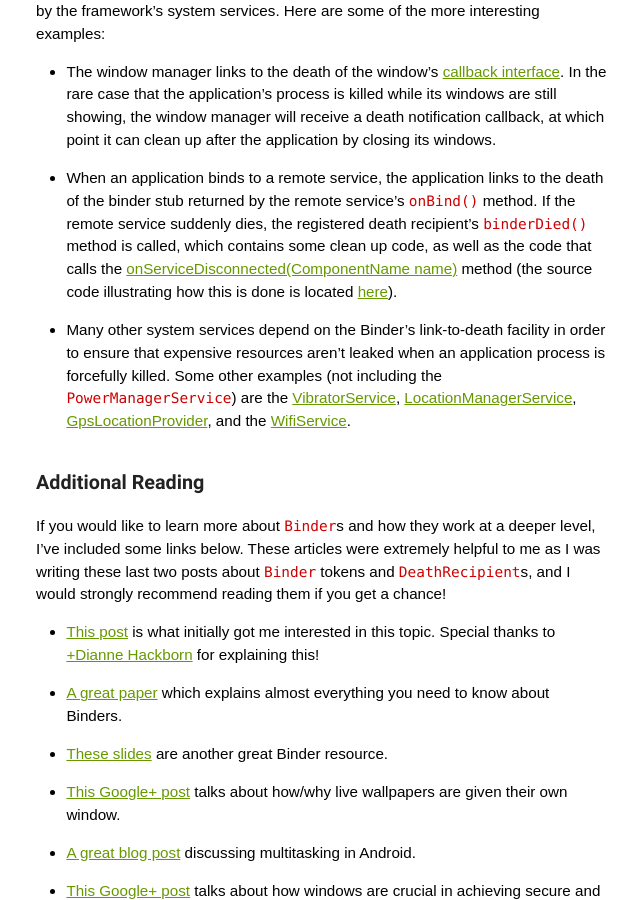
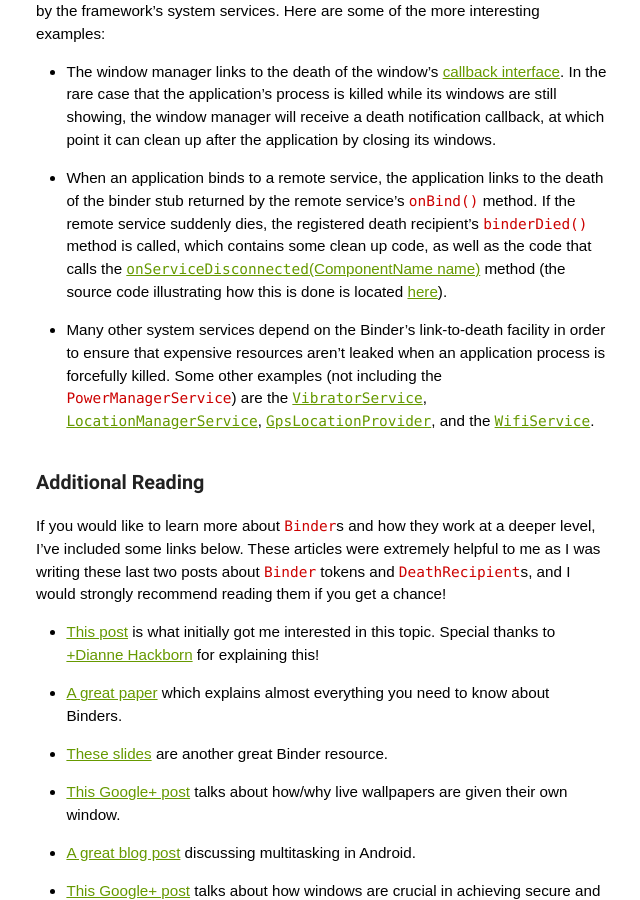
Before and after one commit to alexjlockwood/AndroidDesignPatterns, a Jekyll site: the page built from _posts/2013-08-05-binders-and-death-recipients.md, in a window 1280 px wide and 900 px high, scrolled down 3625 px. Shown: the whole window, without its empty margins (248-888 px from the left). Built offline with Jekyll 4.4.1, drawn with Linux system fonts in a browser that asks for light colours; some web fonts are replaced; Markdown is read by kramdown in place of the engine named in the settings; comment, search, counter and statistics services are not loaded.

Commit message:
Updated inline code

```diff
--- a/_posts/2013-08-05-binders-and-death-recipients.md
+++ b/_posts/2013-08-05-binders-and-death-recipients.md
@@ -35,24 +35,24 @@
 
 As it turns out, this task is made easy using the `Binder`'s "link-to-death" facility, which allows a process to get a callback when another process hosting a binder object goes away. In Android, any process can receive a notification when another process dies by taking the following steps:
 
-  1. First, the process creates a <a href="http://developer.android.com/reference/android/os/IBinder.DeathRecipient.html">DeathRecipient</a>
+  1. First, the process creates a <a href="http://developer.android.com/reference/android/os/IBinder.DeathRecipient.html">`DeathRecipient`</a>
      callback object containing the code to be executed when the death notification arrives.
 
   2. Next, it obtains a reference to a `Binder` object that lives in another process and calls its
-     <a href="http://developer.android.com/reference/android/os/Binder.html#linkToDeath(android.os.IBinder.DeathRecipient, int)">linkToDeath(IBinder.DeathRecipient recipient, int flags)</a>,
+     <a href="http://developer.android.com/reference/android/os/Binder.html#linkToDeath(android.os.IBinder.DeathRecipient, int)">`linkToDeath(IBinder.DeathRecipient recipient, int flags)`</a>,
      passing the `DeathRecipient` callback object as the first argument.
 
   3. Finally, it waits for the process hosting the `Binder` object to die. When the Binder kernel
      driver detects that the process hosting the `Binder` is gone, it will notify the registered
      `DeathRecipient` callback object by calling its
-     <a href="http://developer.android.com/reference/android/os/IBinder.DeathRecipient.html#binderDied()">binderDied()</a>
+     <a href="http://developer.android.com/reference/android/os/IBinder.DeathRecipient.html#binderDied()">`binderDied()`</a>
      method.
 
 Analyzing the source code once again gives some insight into how this pattern is used inside the framework.
 Consider an example application that (similar to the example given in my <a href="/2013/07/binders-window-tokens.html">previous post</a>)
 acquires a wake lock in `onCreate()`, but is abruptly killed by the system before it is
 able to release the wake lock in `onDestroy()`. How and when will the
-<a href="https://android.googlesource.com/platform/frameworks/base/+/android-4.3_r2.1/services/java/com/android/server/power/PowerManagerService.java">PowerManagerService</a>
+<a href="https://android.googlesource.com/platform/frameworks/base/+/android-4.3_r2.1/services/java/com/android/server/power/PowerManagerService.java">`PowerManagerService`</a>
 be notified so that it can quickly release the wake lock before wasting the device's battery? As you might
 expect, the `PowerManagerService` achieves this by registering a `DeathRecipient`
 (note that some of the source code has been cleaned up for the sake of brevity):
@@ -186,17 +186,17 @@
     stub returned by the remote service's `onBind()` method. If the remote service suddenly
     dies, the registered death recipient's `binderDied()` method is called, which contains
     some clean up code, as well as the code that calls the
-    <a href="https://developer.android.com/reference/android/content/ServiceConnection.html#onServiceDisconnected(android.content.ComponentName)">onServiceDisconnected(ComponentName name)</a>
+    <a href="https://developer.android.com/reference/android/content/ServiceConnection.html#onServiceDisconnected(android.content.ComponentName)">`onServiceDisconnected`(ComponentName name)</a>
     method (the source code illustrating how this is done is located
     <a href="https://android.googlesource.com/platform/frameworks/base/+/refs/heads/master/core/java/android/app/LoadedApk.java">here</a>).
 
   + Many other system services depend on the Binder's link-to-death facility in order to ensure that
     expensive resources aren't leaked when an application process is forcefully killed. Some other examples
     (not including the `PowerManagerService`) are the
-    <a href="https://android.googlesource.com/platform/frameworks/base/+/master/services/java/com/android/server/VibratorService.java">VibratorService</a>,
-    <a href="https://android.googlesource.com/platform/frameworks/base/+/master/services/java/com/android/server/LocationManagerService.java">LocationManagerService</a>,
-    <a href="https://android.googlesource.com/platform/frameworks/base/+/master/services/java/com/android/server/location/GpsLocationProvider.java">GpsLocationProvider</a>,
-    and the <a href="https://android.googlesource.com/platform/frameworks/base/+/master/services/java/com/android/server/wifi/WifiService.java">WifiService</a>.
+    <a href="https://android.googlesource.com/platform/frameworks/base/+/master/services/java/com/android/server/VibratorService.java">`VibratorService`</a>,
+    <a href="https://android.googlesource.com/platform/frameworks/base/+/master/services/java/com/android/server/LocationManagerService.java">`LocationManagerService`</a>,
+    <a href="https://android.googlesource.com/platform/frameworks/base/+/master/services/java/com/android/server/location/GpsLocationProvider.java">`GpsLocationProvider`</a>,
+    and the <a href="https://android.googlesource.com/platform/frameworks/base/+/master/services/java/com/android/server/wifi/WifiService.java">`WifiService`</a>.
 
 ### Additional Reading
 
```
